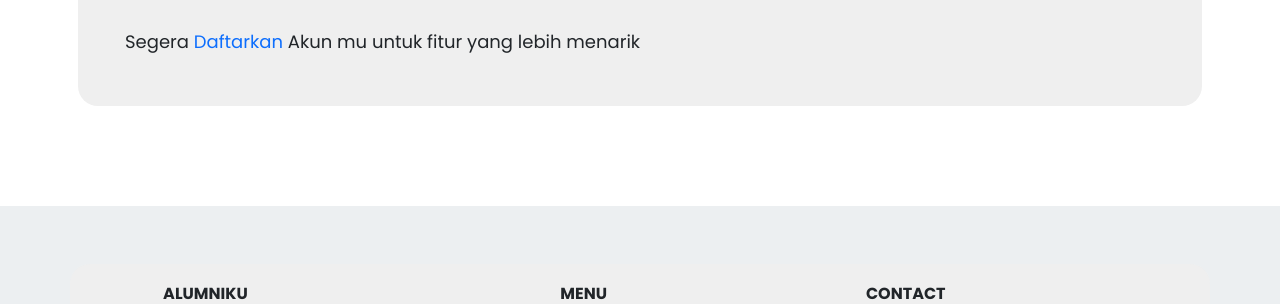
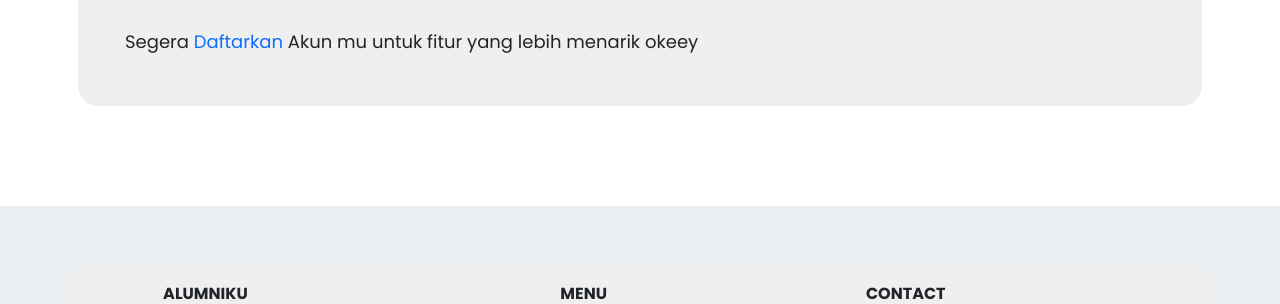
Before and after one commit to Billzerma/ProjectAlumni, a CodeIgniter 4 app: the page made by app/Views/Alumni/landing.php in a window 1280 px wide. Shown: the part 2836-3140 px from the top of the page. Run offline with PHP 8.4 and a stand-in for CodeIgniter, Linux system fonts and the light colour scheme; the template is opened without the code that fills it, so the values that code supplies are empty; some libraries are stand-ins or nearby versions.

Commit message:
progress lagi dan lagi

```diff
--- a/app/Views/Alumni/landing.php
+++ b/app/Views/Alumni/landing.php
@@ -178,8 +178,6 @@
                     </div>
                 </div>
                 </div>
-
-
             </div>
 
 
@@ -210,7 +208,7 @@
                             <p  class="more"><a href="">Lihat Lebih Banyak</a></p>
                         </div>
                         <div class="info-web">
-                            <p>Segera <a href="">Daftarkan</a> Akun mu untuk fitur yang lebih menarik</p>
+                            <p>Segera <a href="">Daftarkan</a> Akun mu untuk fitur yang lebih menarik okeey</p>
                         </div>
                     </div>
                 </div>
```
